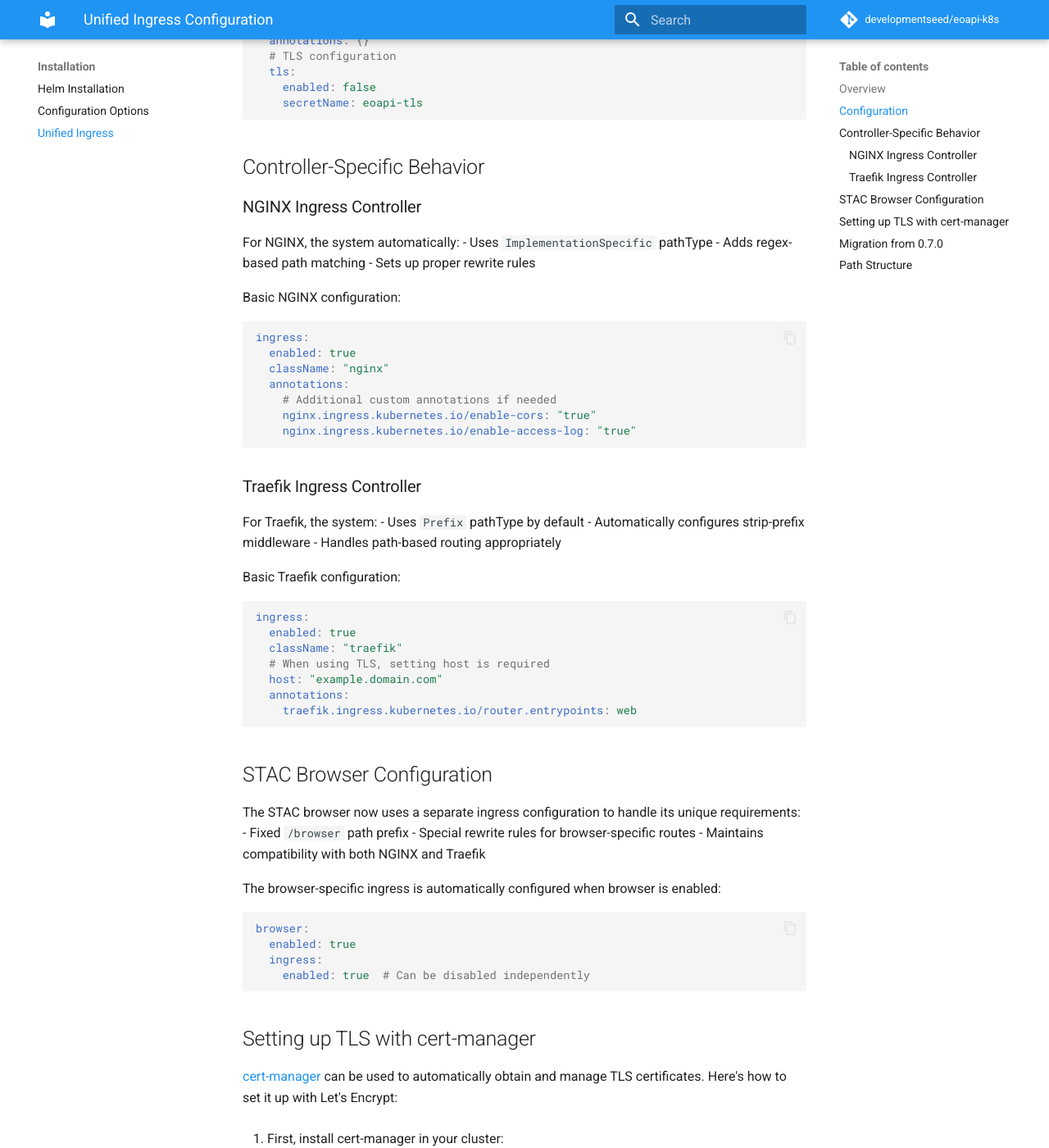
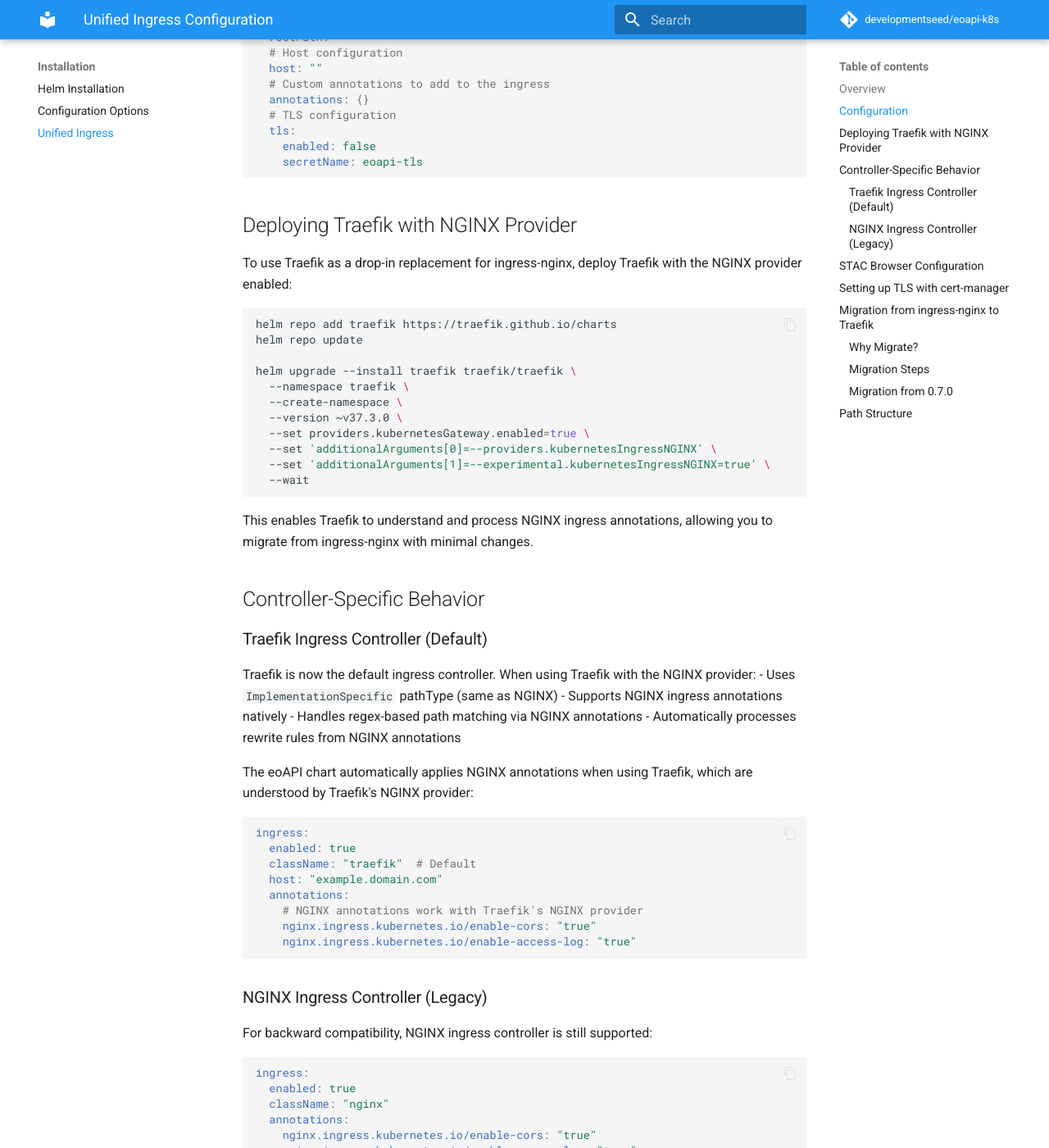
Before and after one commit to developmentseed/eoapi-k8s, an MkDocs documentation site: the page built from docs/unified-ingress.md, in a window 1280 px wide and 1400 px high, scrolled down 831 px. Shown: the whole window at 82% size. Built offline with MkDocs 1.6.1 and Material for MkDocs 9.7.7, drawn with Linux system fonts in a browser that asks for light colours; comment, search, counter and statistics services are not loaded; some of the changed text lies outside the part shown.

Commit message:
Moved to traefik for default ingress.

````diff
--- a/docs/unified-ingress.md
+++ b/docs/unified-ingress.md
@@ -1,13 +1,15 @@
 ---
 title: "Unified Ingress Configuration"
-description: "NGINX and Traefik ingress setup with TLS and cert-manager integration"
+description: "Traefik ingress setup with NGINX compatibility, TLS and cert-manager integration"
 external_links:
   - name: "eoapi-k8s Repository"
     url: "https://github.com/developmentseed/eoapi-k8s"
+  - name: "Traefik Documentation"
+    url: "https://doc.traefik.io/traefik/"
+  - name: "Traefik NGINX Provider"
+    url: "https://doc.traefik.io/traefik/routing/providers/kubernetes-ingress-nginx/"
   - name: "NGINX Ingress Controller"
     url: "https://kubernetes.github.io/ingress-nginx/"
-  - name: "Traefik Documentation"
-    url: "https://doc.traefik.io/traefik/"
   - name: "cert-manager"
     url: "https://cert-manager.io/"
 ---
@@ -18,23 +20,26 @@
 
 ## Overview
 
-eoAPI includes a streamlined ingress configuration with smart defaults for different controllers. This approach:
+eoAPI defaults to **Traefik** as the ingress controller, leveraging Traefik's NGINX provider for seamless compatibility with NGINX ingress annotations. This approach:
 
+- Uses Traefik 3.5+ with NGINX provider support for zero-drama migration from ingress-nginx
+- Maintains compatibility with existing NGINX ingress annotations
 - Eliminates manual pathType and suffix configurations
-- Uses controller-specific optimizations for NGINX and Traefik
 - Provides separate configuration for STAC browser
-- Maintains backward compatibility while improving usability
+- Maintains backward compatibility with NGINX ingress controller
 
 ## Configuration
 
-The ingress configuration has been simplified in the `values.yaml` file:
+The ingress configuration defaults to Traefik with NGINX provider support:
 
 ```yaml
 ingress:
   # Unified ingress configuration for both nginx and traefik
+  # Traefik 3.5+ supports nginx annotations via the nginx provider
+  # Set --experimental.kubernetesIngressNGINX and --providers.kubernetesIngressNGINX when deploying Traefik
   enabled: true
-  # ingressClassName: "nginx" or "traefik"
-  className: "nginx"
+  # ingressClassName: "traefik" (default) or "nginx"
+  className: "traefik"
   # Root path for doc server
   rootPath: ""
   # Host configuration
@@ -47,43 +52,63 @@
     secretName: eoapi-tls
 ```
 
+## Deploying Traefik with NGINX Provider
+
+To use Traefik as a drop-in replacement for ingress-nginx, deploy Traefik with the NGINX provider enabled:
+
+```bash
+helm repo add traefik https://traefik.github.io/charts
+helm repo update
+
+helm upgrade --install traefik traefik/traefik \
+  --namespace traefik \
+  --create-namespace \
+  --version ~v37.3.0 \
+  --set providers.kubernetesGateway.enabled=true \
+  --set 'additionalArguments[0]=--providers.kubernetesIngressNGINX' \
+  --set 'additionalArguments[1]=--experimental.kubernetesIngressNGINX=true' \
+  --wait
+```
+
+This enables Traefik to understand and process NGINX ingress annotations, allowing you to migrate from ingress-nginx with minimal changes.
+
 ## Controller-Specific Behavior
 
-### NGINX Ingress Controller
+### Traefik Ingress Controller (Default)
 
-For NGINX, the system automatically:
-- Uses `ImplementationSpecific` pathType
-- Adds regex-based path matching
-- Sets up proper rewrite rules
+Traefik is now the default ingress controller. When using Traefik with the NGINX provider:
+- Uses `ImplementationSpecific` pathType (same as NGINX)
+- Supports NGINX ingress annotations natively
+- Handles regex-based path matching via NGINX annotations
+- Automatically processes rewrite rules from NGINX annotations
 
-Basic NGINX configuration:
+The eoAPI chart automatically applies NGINX annotations when using Traefik, which are understood by Traefik's NGINX provider:
+
+```yaml
+ingress:
+  enabled: true
+  className: "traefik"  # Default
+  host: "example.domain.com"
+  annotations:
+    # NGINX annotations work with Traefik's NGINX provider
+    nginx.ingress.kubernetes.io/enable-cors: "true"
+    nginx.ingress.kubernetes.io/enable-access-log: "true"
+```
+
+### NGINX Ingress Controller (Legacy)
+
+For backward compatibility, NGINX ingress controller is still supported:
+
 ```yaml
 ingress:
   enabled: true
   className: "nginx"
   annotations:
-    # Additional custom annotations if needed
     nginx.ingress.kubernetes.io/enable-cors: "true"
     nginx.ingress.kubernetes.io/enable-access-log: "true"
 ```
 
-### Traefik Ingress Controller
-
-For Traefik, the system:
-- Uses `Prefix` pathType by default
-- Automatically configures strip-prefix middleware
-- Handles path-based routing appropriately
-
-Basic Traefik configuration:
-```yaml
-ingress:
-  enabled: true
-  className: "traefik"
-  # When using TLS, setting host is required
-  host: "example.domain.com"
-  annotations:
-    traefik.ingress.kubernetes.io/router.entrypoints: web
-```
+**Note:** With ingress-nginx entering maintenance mode (EoL March 2026), migrating to Traefik is recommended.
 
 ## STAC Browser Configuration
 
@@ -131,7 +156,7 @@
     solvers:
     - http01:
         ingress:
-          class: nginx  # or traefik, depending on your setup
+          class: traefik  # or nginx for legacy setups
 ```
 
 3. After testing with staging, create the production issuer:
@@ -149,14 +174,14 @@
     solvers:
     - http01:
         ingress:
-          class: nginx  # or traefik, depending on your setup
+          class: traefik  # or nginx for legacy setups
 ```
 
 4. Configure your eoAPI ingress to use cert-manager:
 ```yaml
 ingress:
   enabled: true
-  className: "nginx"  # or "traefik"
+  className: "traefik"  # Default, or "nginx" for legacy setups
   host: "eoapi.example.com"
   annotations:
     cert-manager.io/cluster-issuer: "letsencrypt-prod"
@@ -165,14 +190,44 @@
     secretName: eoapi-tls  # cert-manager will create this secret
 ```
 
-## Migration from 0.7.0
+## Migration from ingress-nginx to Traefik
+
+### Why Migrate?
+
+With ingress-nginx entering maintenance mode (EoL March 2026), migrating to Traefik provides:
+- **Security**: Traefik's secure-by-design architecture eliminates template injection vulnerabilities
+- **Future-proof**: Gateway API leadership and modern cloud-native design
+- **Zero-drama migration**: NGINX provider allows using existing annotations without changes
+- **Production-ready**: Battle-tested at scale with 3.4+ billion downloads
+
+### Migration Steps
+
+1. **Deploy Traefik with NGINX provider** (see [Deploying Traefik](#deploying-traefik-with-nginx-provider) above)
+
+2. **Update your values.yaml**:
+   ```yaml
+   ingress:
+     className: "traefik"  # Changed from "nginx"
+   ```
+
+3. **No annotation changes needed**: Your existing NGINX annotations will work with Traefik's NGINX provider
+
+4. **Verify the migration**:
+   ```bash
+   kubectl get ingress
+   kubectl get pods -n traefik
+   ```
+
+5. **Test your endpoints** to ensure everything works as expected
+
+### Migration from 0.7.0
 
 If you're upgrading from version 0.7.0:
 
 1. Remove any `pathType` and `pathSuffix` configurations from your values
 2. The system will automatically use the appropriate settings for your chosen controller
-3. For NGINX users, regex path matching is now enabled by default
-4. For Traefik users, strip-prefix middleware is automatically configured
+3. NGINX annotations work with both NGINX and Traefik (via NGINX provider)
+4. Regex path matching is enabled by default for both controllers
 
 ## Path Structure
 
````
Also changed, not shown: CHANGELOG.md (+4 -0 lines), charts/eoapi/README.md (+2 -2 lines), docs/argocd.md (+1 -1 lines), docs/autoscaling.md (+3 -3 lines), docs/configuration.md (+1 -1 lines), 8 other files.
